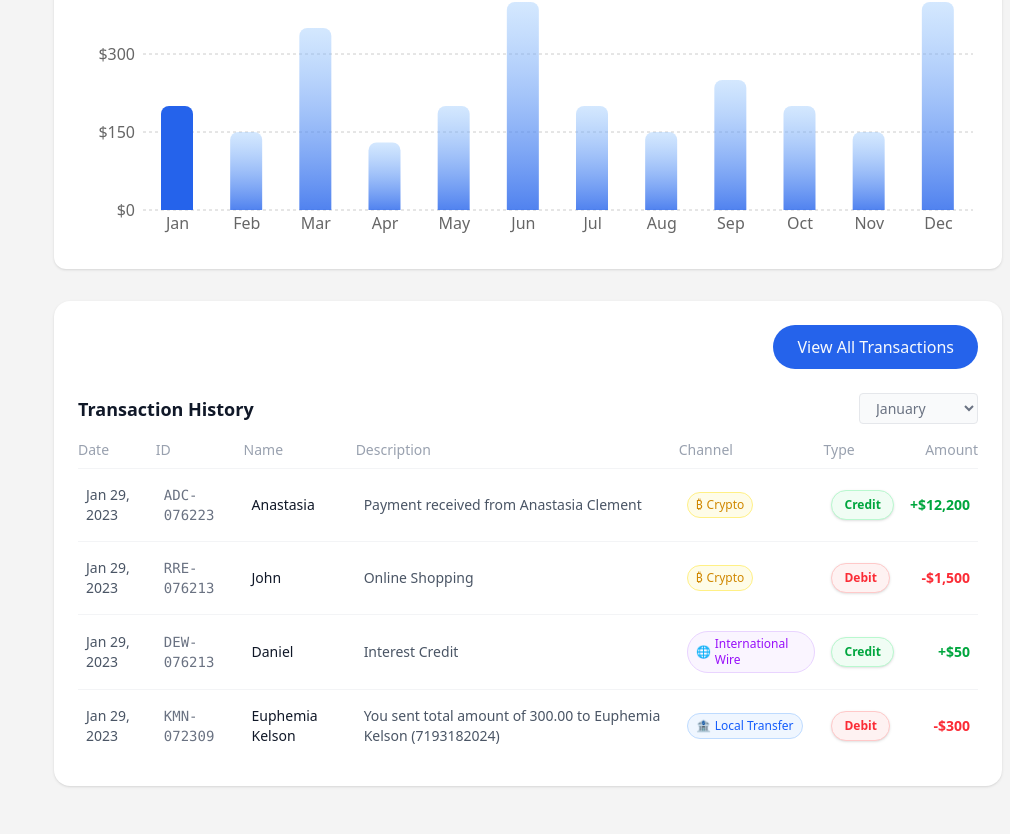
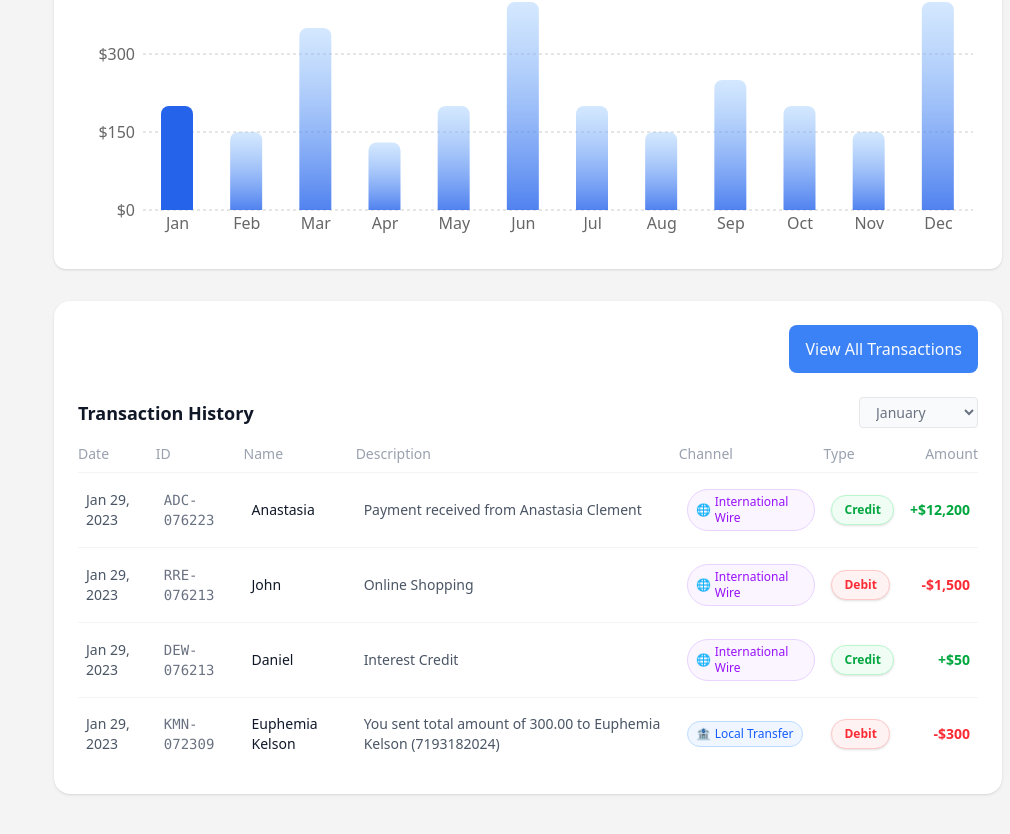
Before and after one commit to NIFFYNATION/bank, a React (Vite) app: page /dashboard in a window 1280 px wide. Shown: the part 946-1780 px from the top of the page, without its empty margins (270-1280 px from the left). Built offline with nearby package versions, Linux system fonts and the light colour scheme.

Commit message:
feat(dashboard): add navigation to dashboard components
- Implement navigation using useNavigate in DashboardMainCard and DashboardActions
- Replace Button with Link for View All Transactions in TransactionHistory
- Update transaction channels from Crypto to International Wire

```diff
--- a/src/components/dashboard/transactions/TransactionHistory.jsx
+++ b/src/components/dashboard/transactions/TransactionHistory.jsx
@@ -1,6 +1,7 @@
 import React from 'react';
 import Dropdown from "../../common/Dropdown";
 import {Button} from "../../common/Button";
+import { Link } from 'react-router-dom';
 
 const months = [
   "January", "February", "March", "April", "May", "June",
@@ -33,7 +34,7 @@ const transactions = [
     description: 'Payment received from Anastasia Clement',
     type: 'Credit',
     amount: 12200,
-    channel: 'Crypto',
+    channel: 'International Wire',
   },
   {
     id: 'ASD-076233',
@@ -51,7 +52,7 @@ const transactions = [
     description: 'Online Shopping',
     type: 'Debit',
     amount: 1500,
-    channel: 'Crypto',
+    channel: 'International Wire',
   },
   {
     id: 'DEW-076213',
@@ -89,8 +90,6 @@ function ChannelBadge({ channel }) {
     icon = '🏦'; color = 'bg-blue-50 text-blue-600 border-blue-200';
   } else if (channel === 'International Wire') {
     icon = '🌐'; color = 'bg-purple-50 text-purple-600 border-purple-200';
-  } else if (channel === 'Crypto') {
-    icon = '₿'; color = 'bg-yellow-50 text-yellow-600 border-yellow-200';
   }
   return (
     <span className={`inline-flex items-center gap-1 px-2 py-1 rounded-full border text-xs font-medium ${color}`}>
@@ -109,7 +108,7 @@ export default function TransactionHistory({ months = months, selectedMonth = mo
   return (
     <div className="bg-white rounded-2xl shadow p-6">
       <div className='flex justify-end pb-6'>
-      <Button className='' variant="primary" >View All Transactions</Button>
+      <Link to='/dashboard/transactionspage' className='bg-primary-light rounded-lg py-3 px-4 text-background' variant="primary" >View All Transactions</Link>
 
       </div>
       <div className="flex justify-between items-center mb-4">
--- a/src/components/dashboard/welcomeCard/DashboardActions.jsx
+++ b/src/components/dashboard/welcomeCard/DashboardActions.jsx
@@ -1,4 +1,5 @@
 import React from 'react';
+import { useNavigate } from 'react-router-dom';
 import {
   UserCircleIcon,
   BanknotesIcon,
@@ -9,11 +10,12 @@ import {
 
 
 export default function DashboardActions() {
+  const navigate = useNavigate();
   const actions = [
-    { label: 'Account Info', icon: <UserCircleIcon className="w-7 h-7 text-color-primary" /> },
-    { label: 'Send Money', icon: <BanknotesIcon className="w-7 h-7 text-green-500" /> },
-    { label: 'Deposit', icon: <ArrowTrendingUpIcon className="w-7 h-7 text-blue-500" /> },
-    { label: 'History', icon: <DocumentTextIcon className="w-7 h-7 text-purple-500" /> },
+    { label: 'Account Info', icon: <UserCircleIcon className="w-7 h-7 text-color-primary" />, route: '/dashboard/settings' },
+    { label: 'Send Money', icon: <BanknotesIcon className="w-7 h-7 text-green-500" />, route: '/dashboard/local-transfer' },
+    { label: 'Deposit', icon: <ArrowTrendingUpIcon className="w-7 h-7 text-blue-500" />, route: '/dashboard/deposit' },
+    { label: 'History', icon: <DocumentTextIcon className="w-7 h-7 text-purple-500" />, route: '/dashboard/transactionspage' },
   ];
 
   return (
@@ -25,6 +27,7 @@ export default function DashboardActions() {
             <button
             key={action.label}
             className="flex flex-col items-center justify-center gap-2 rounded-xl p-4 py-6 md:py-17 bg-background shadow text-primary hover:text-background hover:bg-primary transition"
+            onClick={() => navigate(action.route)}
           >
             {action.icon}
             {action.label}
--- a/src/components/dashboard/welcomeCard/DashboardMainCard.jsx
+++ b/src/components/dashboard/welcomeCard/DashboardMainCard.jsx
@@ -1,4 +1,5 @@
 import React from 'react';
+import { useNavigate } from 'react-router-dom';
 import {
   UserCircleIcon,
   ArrowPathIcon,
@@ -8,6 +9,7 @@ import { useDashboardData } from '../../../contexts/DashboardDataContext';
 
 export default function DashboardMainCard() {
   const { currentBalance, accountNumber, accountStatus, userName } = useDashboardData();
+  const navigate = useNavigate();
 
   // Get today's date in a readable format
   const today = new Date();
@@ -48,6 +50,7 @@ export default function DashboardMainCard() {
           <div className="flex gap-2">
             <button
               className="flex items-center gap-1 px-4 py-2 rounded bg-white text-primary font-semibold shadow hover:bg-primary-light hover:text-white transition"
+              onClick={() => navigate('/dashboard/transactionspage')}
             >
               <ArrowPathIcon className="w-5 h-5" />
               Transactions
@@ -55,6 +58,7 @@ export default function DashboardMainCard() {
             <button
               className="flex items-center gap-1 px-4 py-2 rounded bg-white text-primary font-semibold shadow hover:bg-primary-light hover:text-white transition"
               style={{ border: 'none' }}
+              onClick={() => navigate('/dashboard/deposit')}
             >
               <ArrowUpRightIcon className="w-5 h-5" />
               Top up
```
